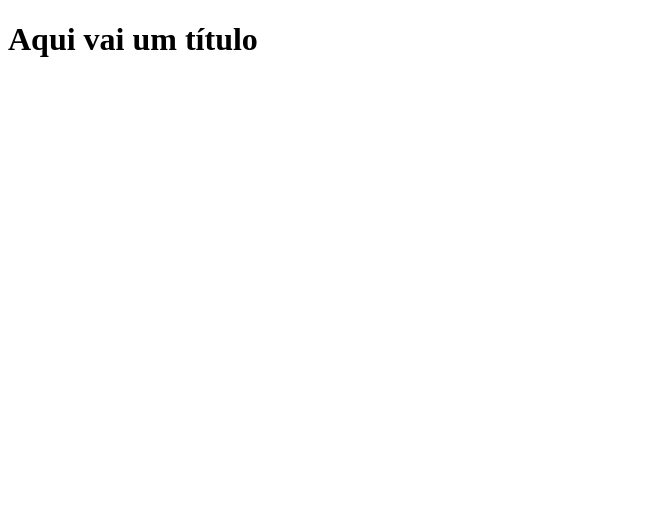
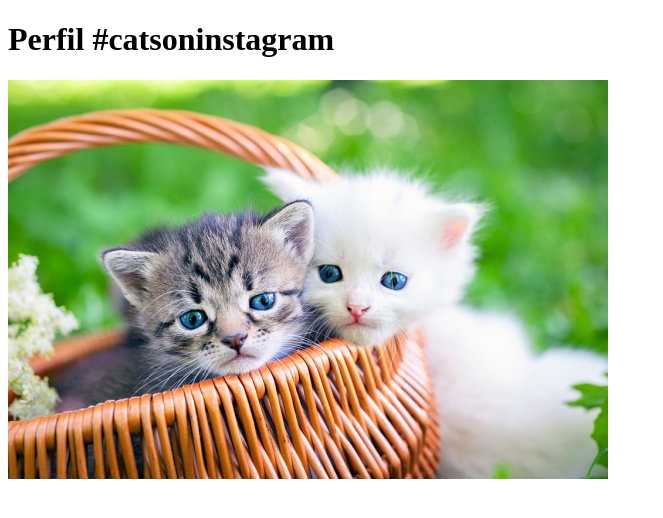
Before and after one commit to huandersonlima/AtividadeGit, a plain HTML site: page index.html in a window 1280 px wide. Shown: the whole page, without its empty margins (0-663 px from the left). Drawn offline with Linux system fonts and the light colour scheme.

Commit message:
Adição de imagem

```diff
--- a/index.html
+++ b/index.html
@@ -1,10 +1,11 @@
 <!DOCTYPE html>
 <html lang="pt-br">
   <head>
-    <title>Título da página</title>
+    <title>Fanpage de Gatinhos</title>
     <meta charset="utf-8">
   </head>
   <body>
-    <h1>Aqui vai um título</h1>
+    <h1>Perfil #catsoninstagram</h1>
+    <img src="/imagens/cats.jpg" alt="cats">
   </body>
 </html>
```
Also changed, not shown: imagens/cats.jpg (added).
